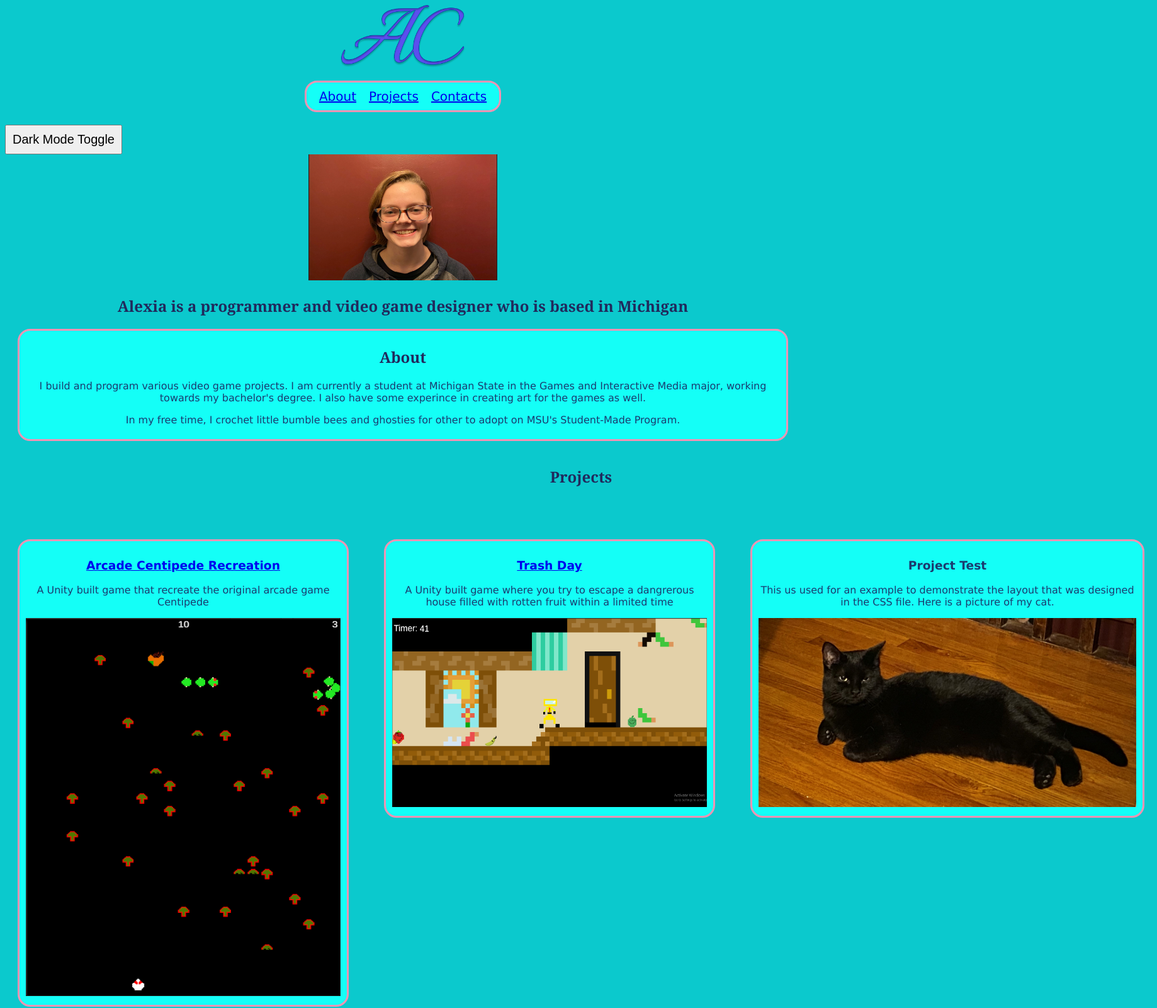
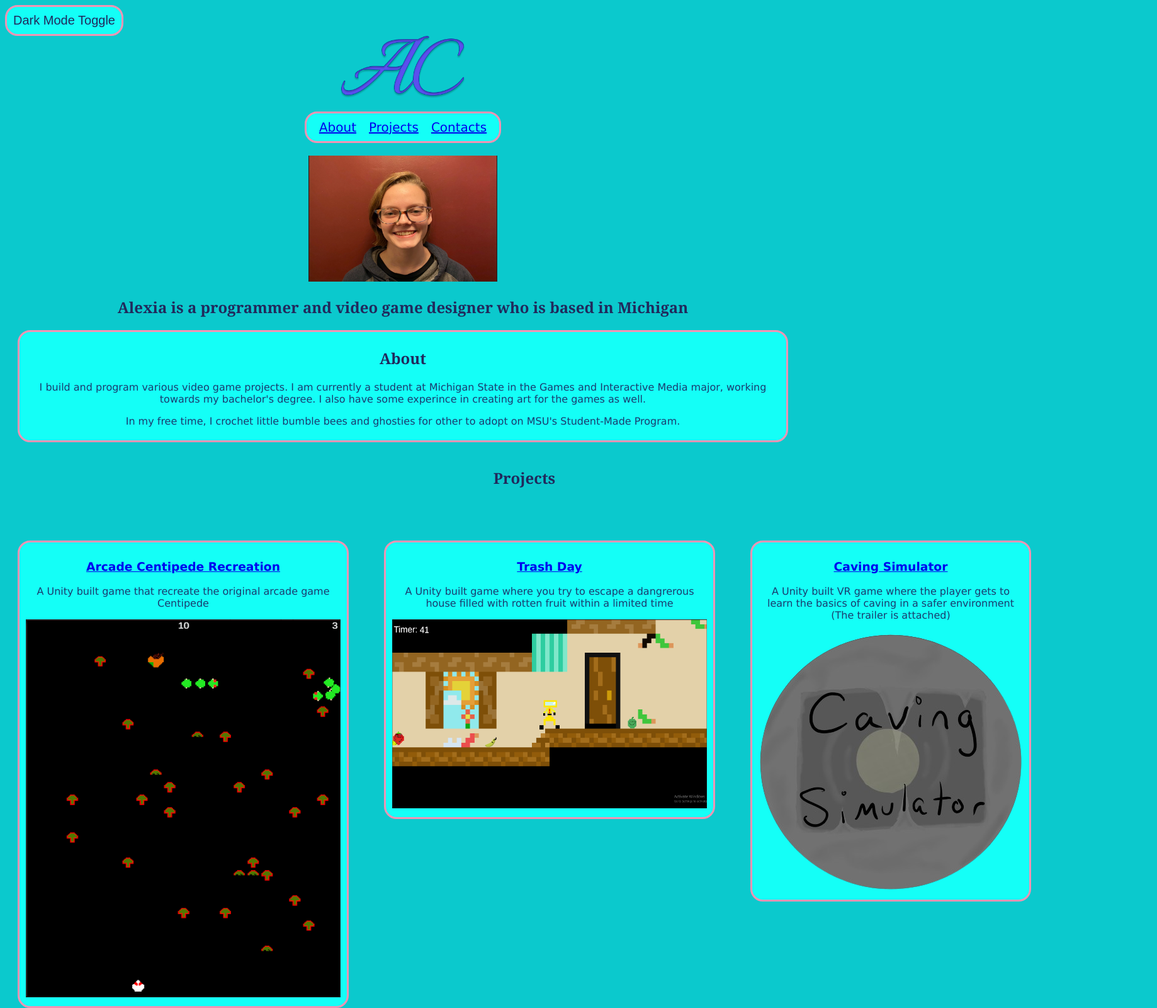
Before and after one commit to Blu4077/Portfolio, a plain HTML site: page index.html in a window 1280 px wide. Shown: the top 1600 px of the page at 63% size, 1838 px wide, since content can reach past the window. Drawn offline with nearby package versions, Linux system fonts and the light colour scheme.

Commit message:
Change the testing "project" into a recent finished project from another class. Also altering the button so it fits in more with the webpage and can change color when the mouse is hovering over it

```diff
--- a/index.html
+++ b/index.html
@@ -11,6 +11,8 @@
     <script src="index.js"></script>
 </head>
 <body>
+    <button onclick="darkMode()">Dark Mode Toggle</button>
+
     <header>
         <a href=""><img src="images/logo.png" alt="AC" width="200" height="100"></a>
         <nav id="menu" class="wayfinder">
@@ -22,9 +24,7 @@
         </nav>
     </header>
 
-    <button onclick="darkMode()">Dark Mode Toggle</button>
-
-    <main class="site">
+    <main>
         <section id="intro", class="intro">
             <a href=""><img src="images/id_pic.PNG" alt="Alexia's Headshot" width="300" height="200"></a>
             <h1>Alexia is a programmer and video game designer who is based in Michigan</h1>
@@ -47,9 +47,9 @@
                 <a href=""><img src="images/trash_day.png" alt="Screenshot of Trash Day gameplay" width="500" height="300"></a>
             </article>
             <article>
-                <h3>Project Test</h3>
-                <p>This us used for an example to demonstrate the layout that was designed in the CSS file. Here is a picture of my cat.</p>
-                <a href=""><img src="images/nefera.jpg" alt="An image of a black cat layint on a polished, wooden floor" width="600" height="300"></a>
+                <h3><a href="https://mediaspace.msu.edu/media/CavingSimTrailer/1_a326sbvp">Caving Simulator</a></h3>
+                <p>A Unity built VR game where the player gets to learn the basics of caving in a safer environment (The trailer is attached)</p>
+                <a href=""><img src="images/caving_sim_logo.png" alt="A circular image of a logo called Caving Simulator with stalactites and a flashlight glow"></a>
             </article>
         </section>
         <section id="contacts",class="contacts">
--- a/index.js
+++ b/index.js
@@ -1,8 +1,8 @@
 window.onload = function() {
     ScrollReveal().reveal('.intro', {delay:1000});
     ScrollReveal().reveal('.about', {delay:1500});
-    ScrollReveal().reveal('.projects', {delay:3000});
-    ScrollReveal().reveal('.contacts', {delay:3500});
+    ScrollReveal().reveal('.projects', {delay:2500});
+    ScrollReveal().reveal('.contacts', {delay:3000});
 }
 
 function darkMode() {
--- a/style.css
+++ b/style.css
@@ -112,6 +112,14 @@ button {
     display: block;
     padding: 10px;
     font-size: 20px;
+    background: var(--secondary-bg);
+    border: 3px solid var(--section);
+    color: var(--secondary-text);
+    border-radius: var(--standard-radius);
+}
+
+button:hover{
+    background: var(--primary-bg);
 }
 
 /*
```
Also changed, not shown: images/caving_sim_logo.png (added).
